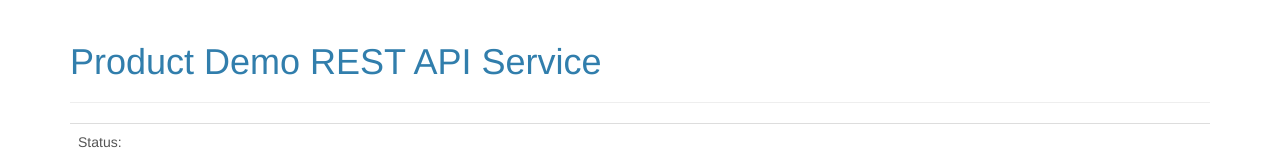
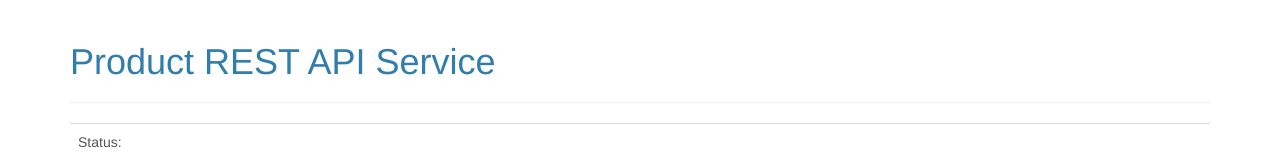
Before and after one commit to tokotority/products-local, a plain HTML site: page service/static/index.html in a window 1280 px wide. Shown: the top 160 px of the page. Drawn offline with Linux system fonts and the light colour scheme; files that its build step writes are made by us from their sources; files whose address does not match are found by name.

Commit message:
Update index.html

```diff
--- a/service/static/index.html
+++ b/service/static/index.html
@@ -1,7 +1,7 @@
 <!DOCTYPE html>
 <html>
   <head>
-    <title>Product Demo RESTful Service</title>
+    <title>Product RESTful Service</title>
     <meta charset="utf-8">
     <meta http-equiv="X-UA-Compatible" content="IE=edge">
     <meta name="viewport" content="width=device-width, initial-scale=1">
@@ -11,7 +11,7 @@
   <body>
     <div class="container">
       <div class="page-header">
-          <h1>Product Demo REST API Service</h1>
+          <h1>Product REST API Service</h1>
       </div>
 
       <!-- Flash Message -->
```
